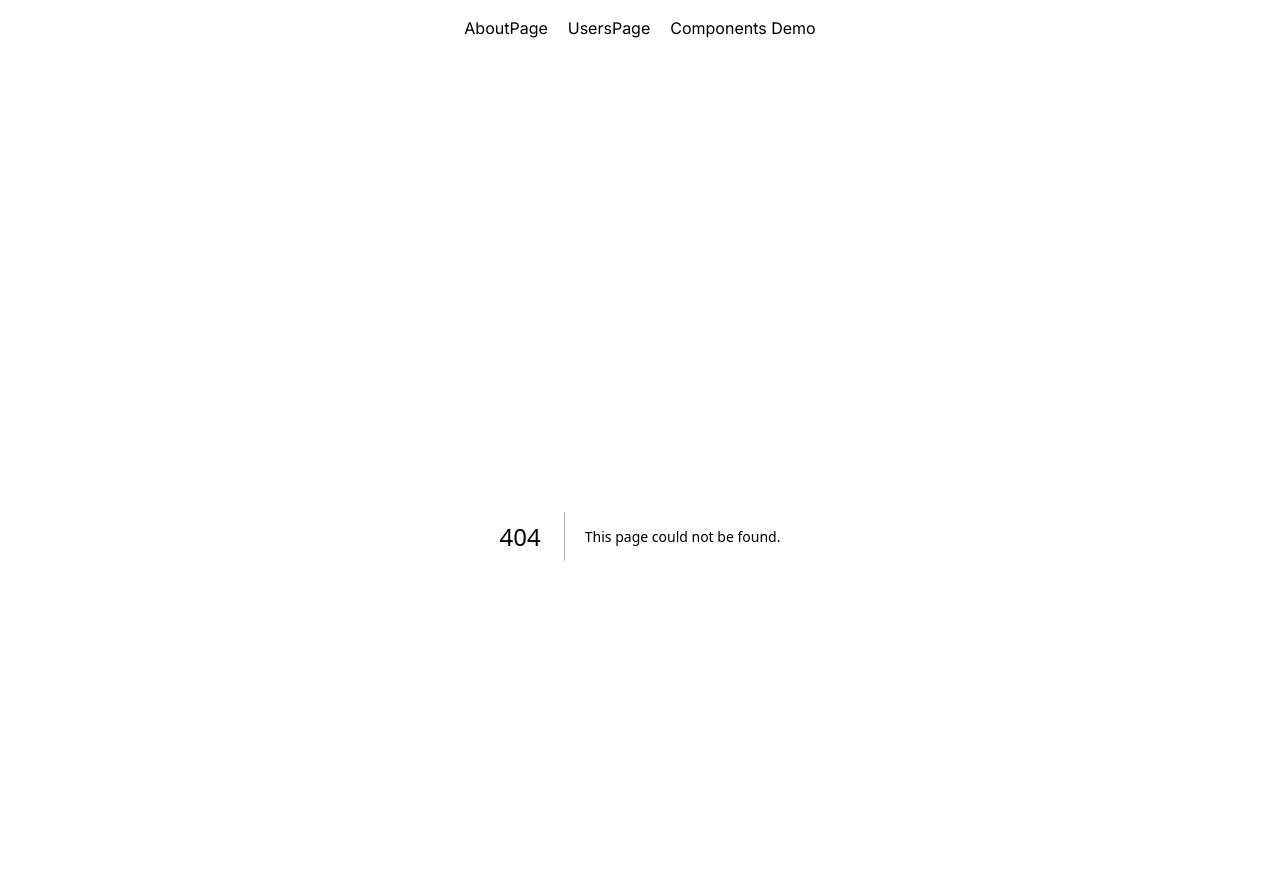
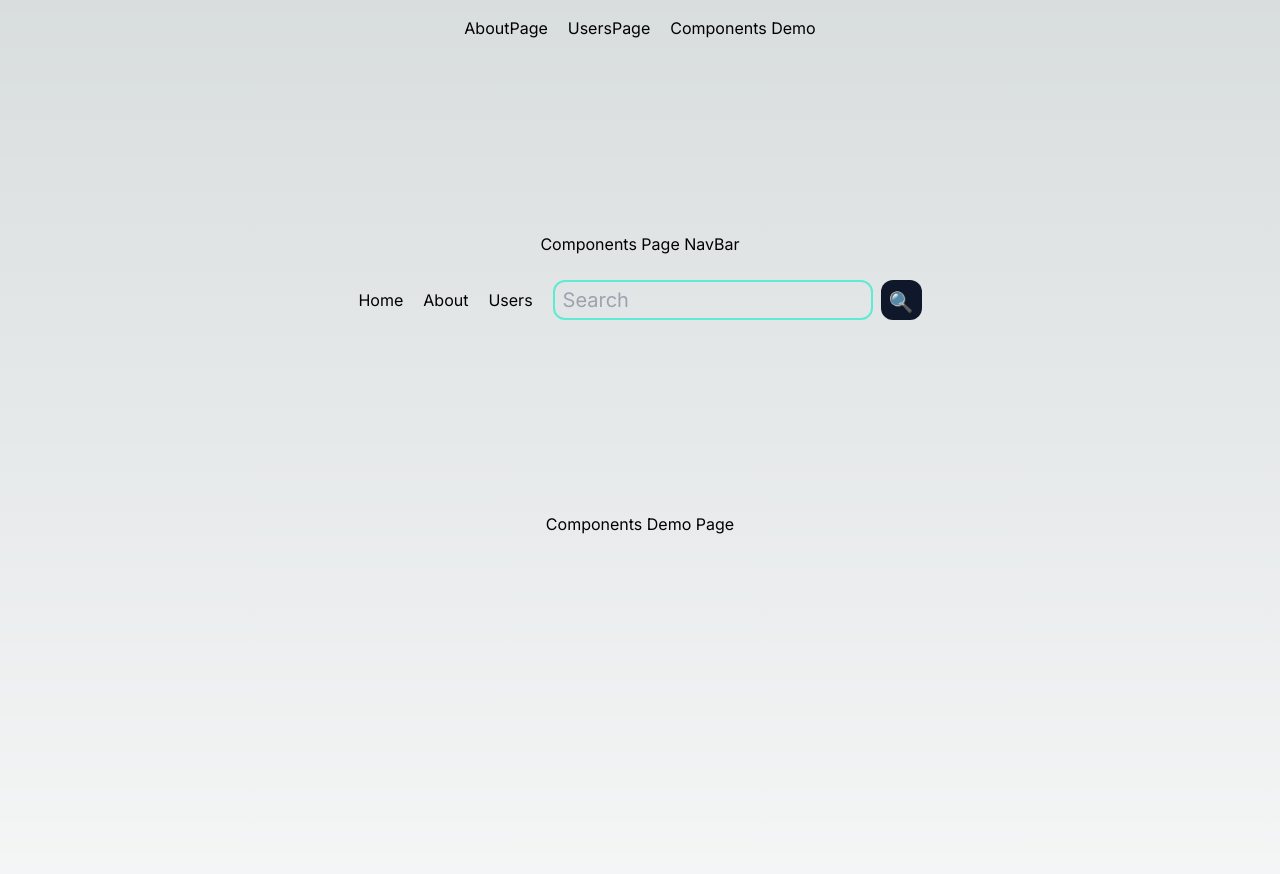
Before and after one commit to ad956/nextjs-starter, a Next.js app: page /compo in a window 1280 px wide. Before the commit this address had no page. Shown: the part 80-954 px from the top of the page. Built offline with nearby package versions, Linux system fonts and the light colour scheme.

Commit message:
layout and page created

```diff
--- /dev/null
+++ b/app/compo/layout.tsx
@@ -0,0 +1,20 @@
+import type { Metadata } from "next";
+import NavBar from "./components/Navbar";
+
+export const metadata: Metadata = {
+  title: "Components Demo Page",
+  description: "This is a Components demonstration page",
+};
+
+export default function ComponentsDemoPageLayout({
+  children,
+}: {
+  children: React.ReactNode;
+}) {
+  return (
+    <>
+      <NavBar />
+      <main>{children}</main>
+    </>
+  );
+}
--- /dev/null
+++ b/app/compo/page.tsx
@@ -0,0 +1,7 @@
+export default function ComponentsDemoPage() {
+  return (
+    <div className="flex min-h-screen flex-col items-center justify-between p-24">
+      Components Demo Page
+    </div>
+  );
+}
```
